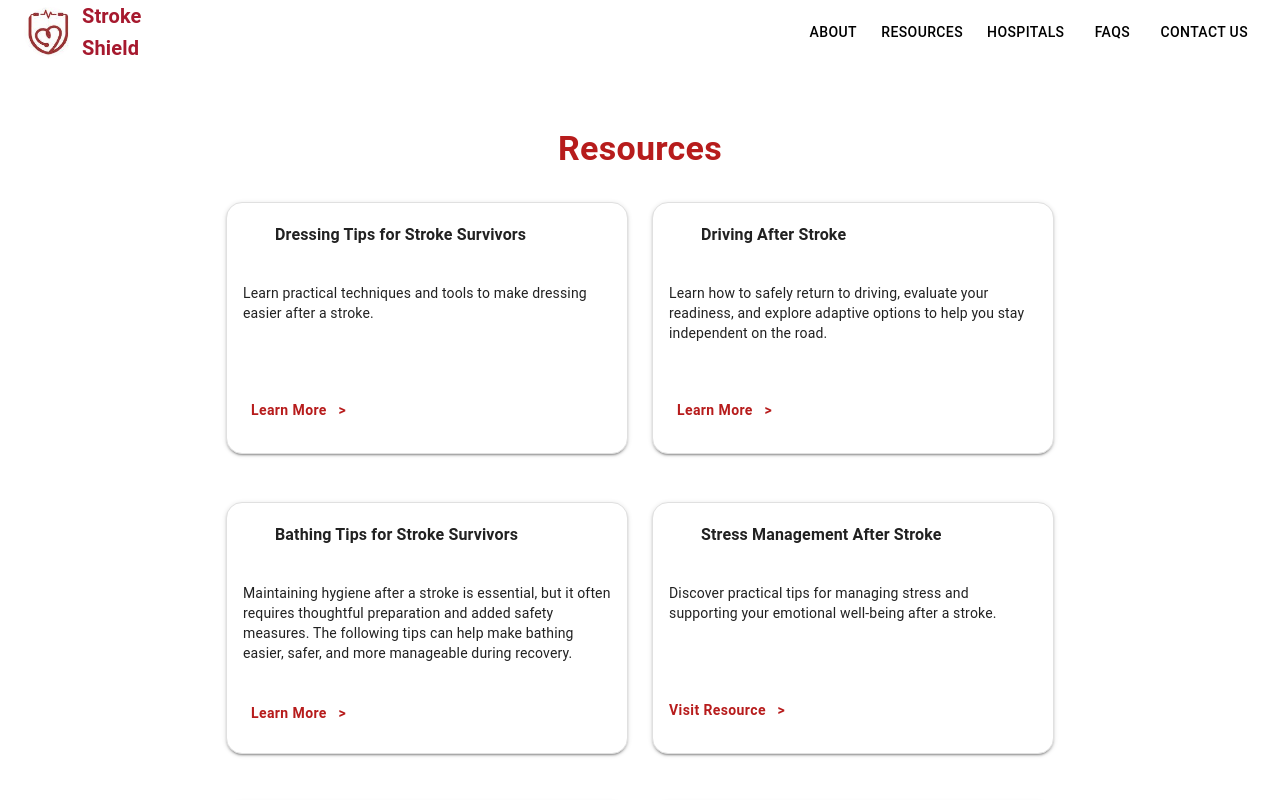
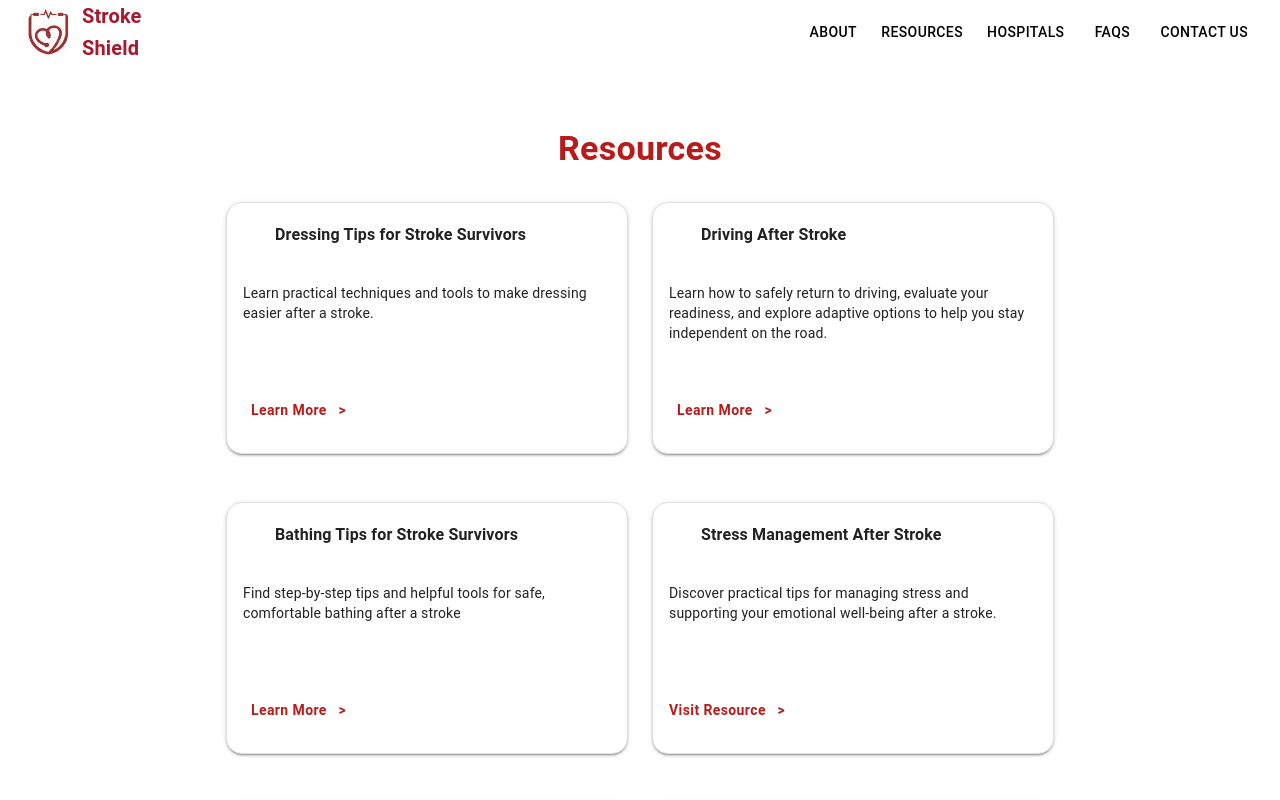
Before and after one commit to strokehealth/StrokeShield, a React (Create React App) app: page /resources in a window 1280 px wide. Shown: the top 800 px of the page. Built offline with nearby package versions, Linux system fonts and the light colour scheme; some icons are missing.

Commit message:
feat: Revise bathing tips content for clarity and add descriptive typography

```diff
--- a/src/pages/Resources.js
+++ b/src/pages/Resources.js
@@ -139,9 +139,12 @@ function Resources() {
     {
       title: "Bathing Tips for Stroke Survivors",
       description:
-        "Maintaining hygiene after a stroke is essential, but it often requires thoughtful preparation and added safety measures. The following tips can help make bathing easier, safer, and more manageable during recovery.",
+        "Find step-by-step tips and helpful tools for safe, comfortable bathing after a stroke",
       content: (
         <>
+          <Typography>
+          Maintaining hygiene after a stroke is essential, but it often requires thoughtful preparation and added safety measures. The following tips can help make bathing easier, safer, and more manageable during recovery.
+          </Typography>
           <Typography variant="subtitle1" sx={{ fontWeight: "bold", mt: 2 }}>
             Preparing for a Safe Bath or Shower
           </Typography>
```
